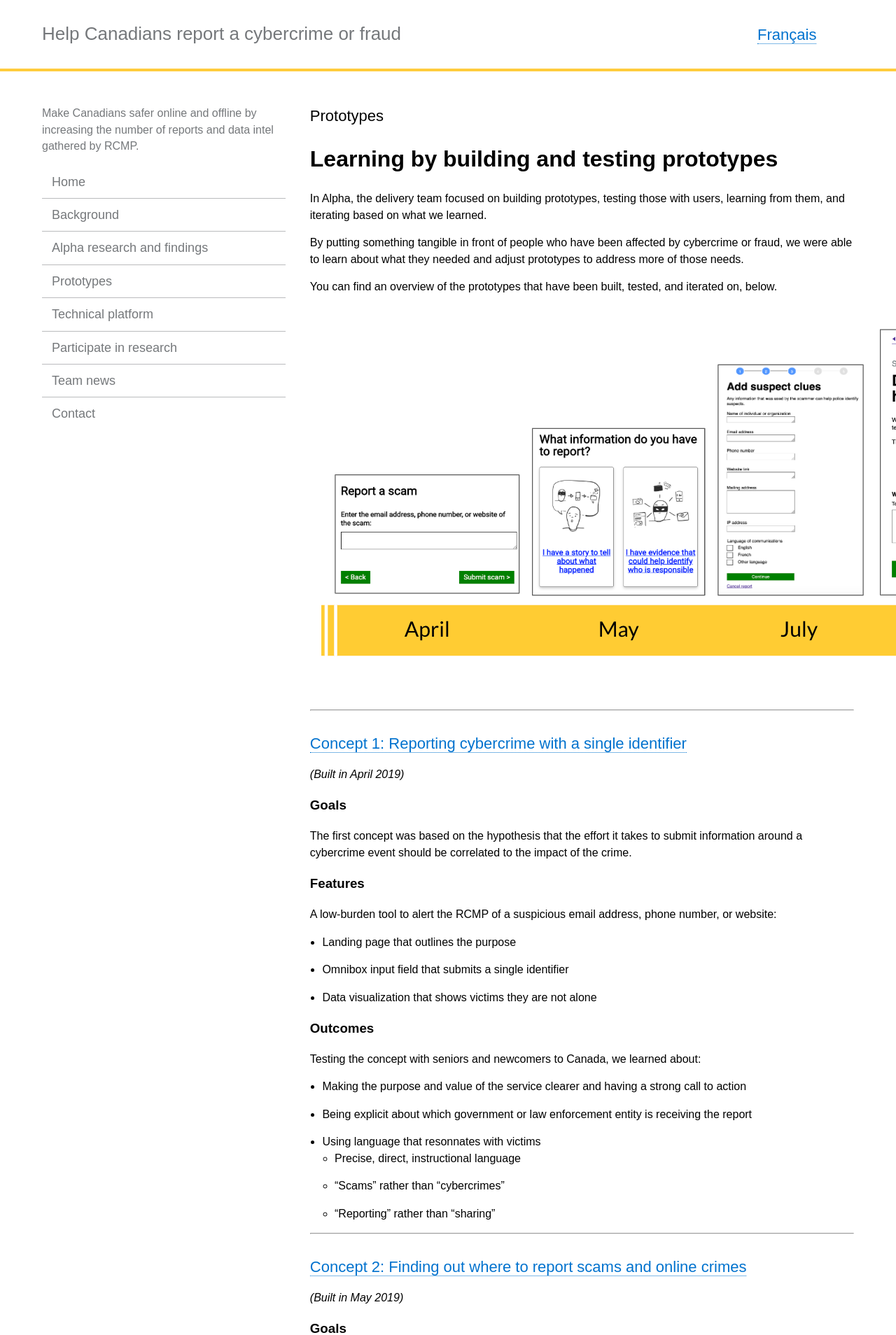
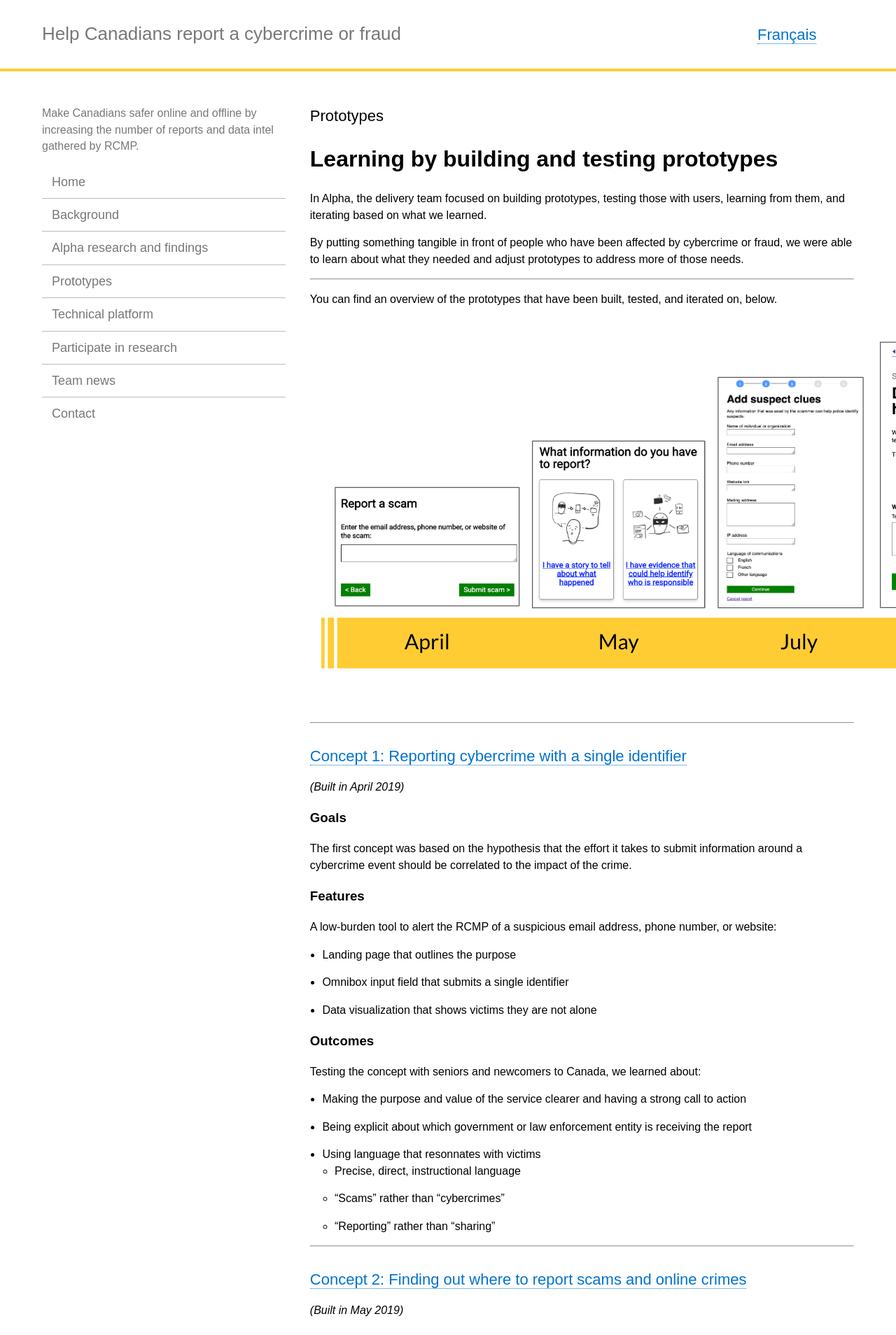
Before and after one commit to cds-snc/rcmp-report-a-cybercrime-alpha-documentation, a Jekyll site: the page built from _pages/en/prototypes.md, in a window 1280 px wide. Shown: the top 1908 px of the page at 70% size. Built offline with Jekyll 4.4.1, drawn with Linux system fonts in a browser that asks for light colours.

Commit message:
Rebuild site.

```diff
--- a/_pages/en/prototypes.md
+++ b/_pages/en/prototypes.md
@@ -12,9 +12,12 @@ In Alpha, the delivery team focused on building prototypes, testing those with u
 
 By putting something tangible in front of people who have been affected by cybercrime or fraud, we were able to learn about what they needed and adjust prototypes to address more of those needs.
 
+
+-----
+
 You can find an overview of the prototypes that have been built, tested, and iterated on, below.
 
-![Timeline showing the prototypes over time]({{baseurl}}/assets/img/timeline.png)
+![Timeline showing the prototypes over time]({{ site.baseurl }}/assets/img/timeline.png)
 
 ---
 
```
Also changed, not shown: 18 other files.
